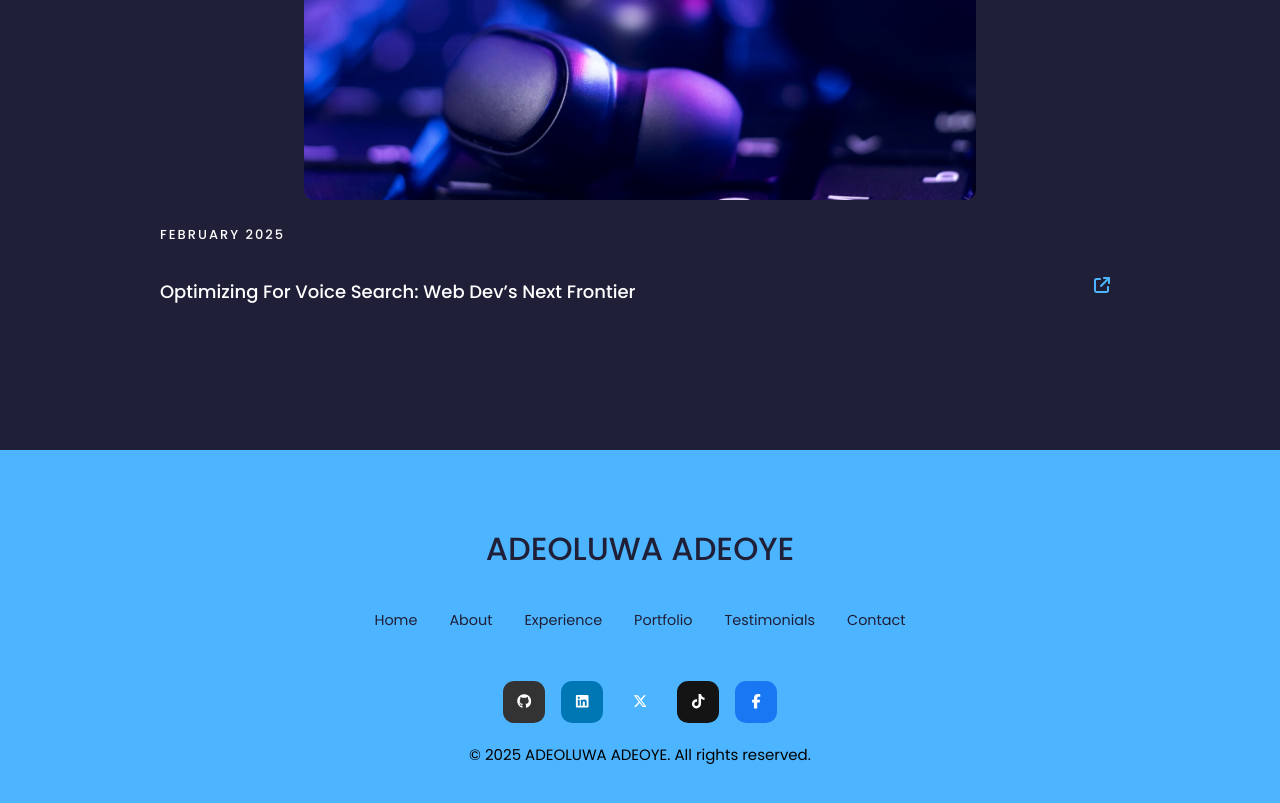
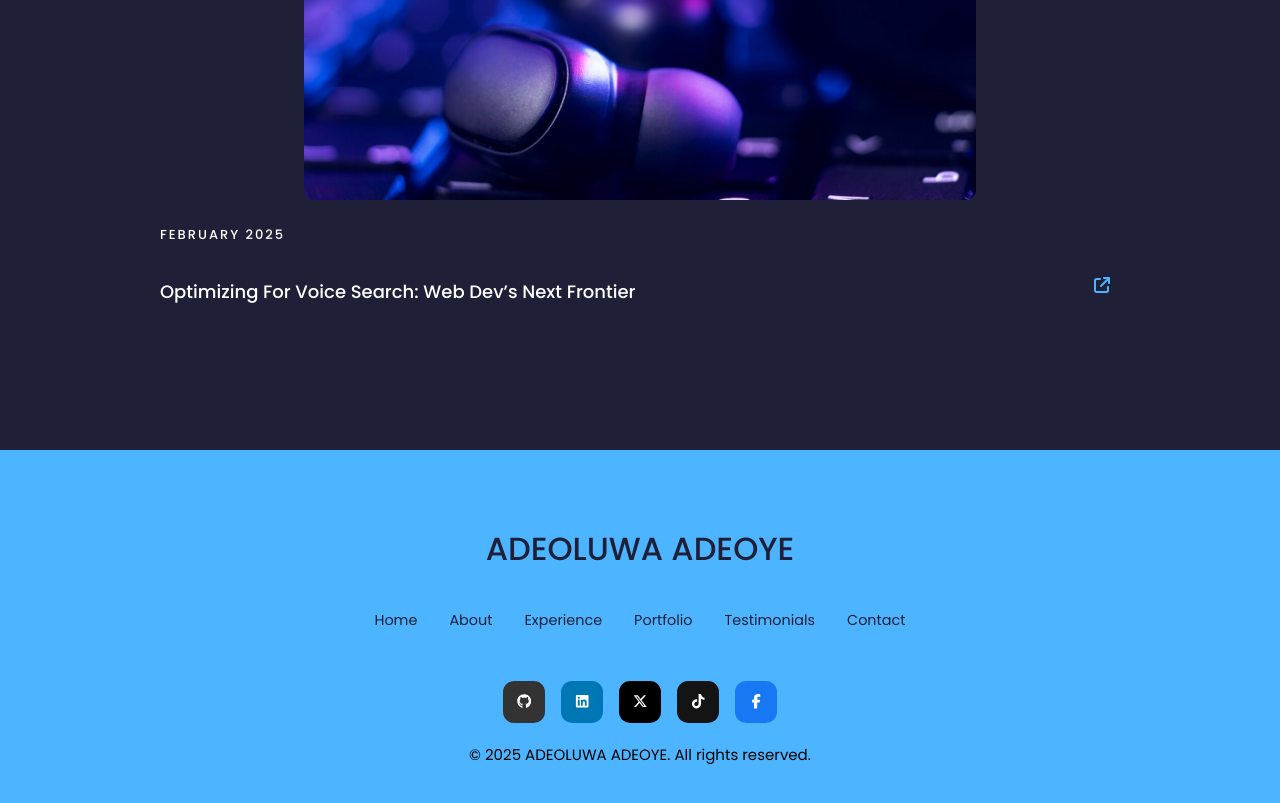
Before and after one commit to adeoluwaadeoye/adeoluwa, a React (Create React App) app: page / in a window 1280 px wide. Shown: the part 7408-8211 px from the top of the page. Built offline with nearby package versions, Linux system fonts and the light colour scheme.

Commit message:
style: tweak footer styles

```diff
--- a/src/components/footer/footer.css
+++ b/src/components/footer/footer.css
@@ -60,7 +60,7 @@ footer a {
     background-color: #0077b5;
 }
 
-.footer__socials a[href*="twitter.com"] {
+.footer__socials a[href*="x.com"] {
     background-color: #000;
 }
 
```
